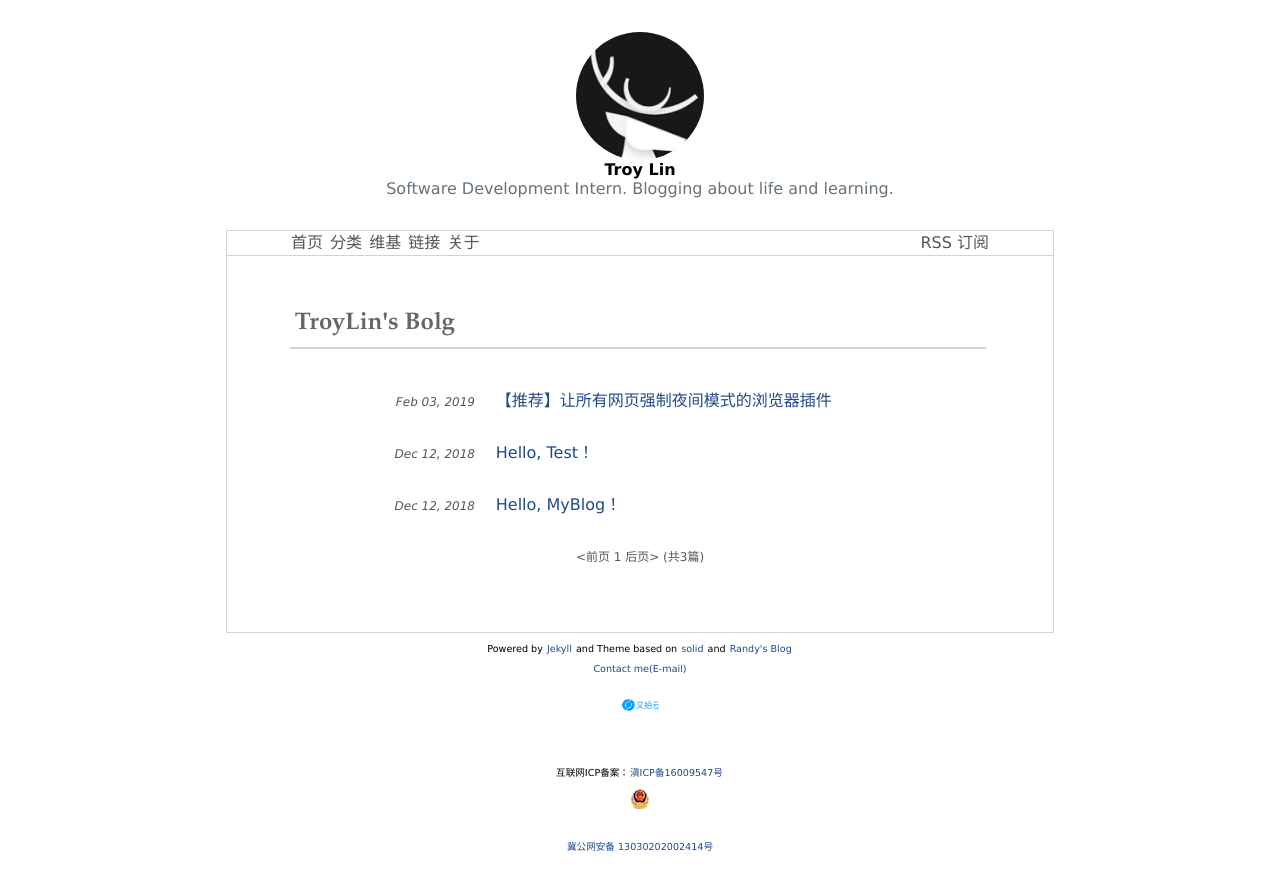
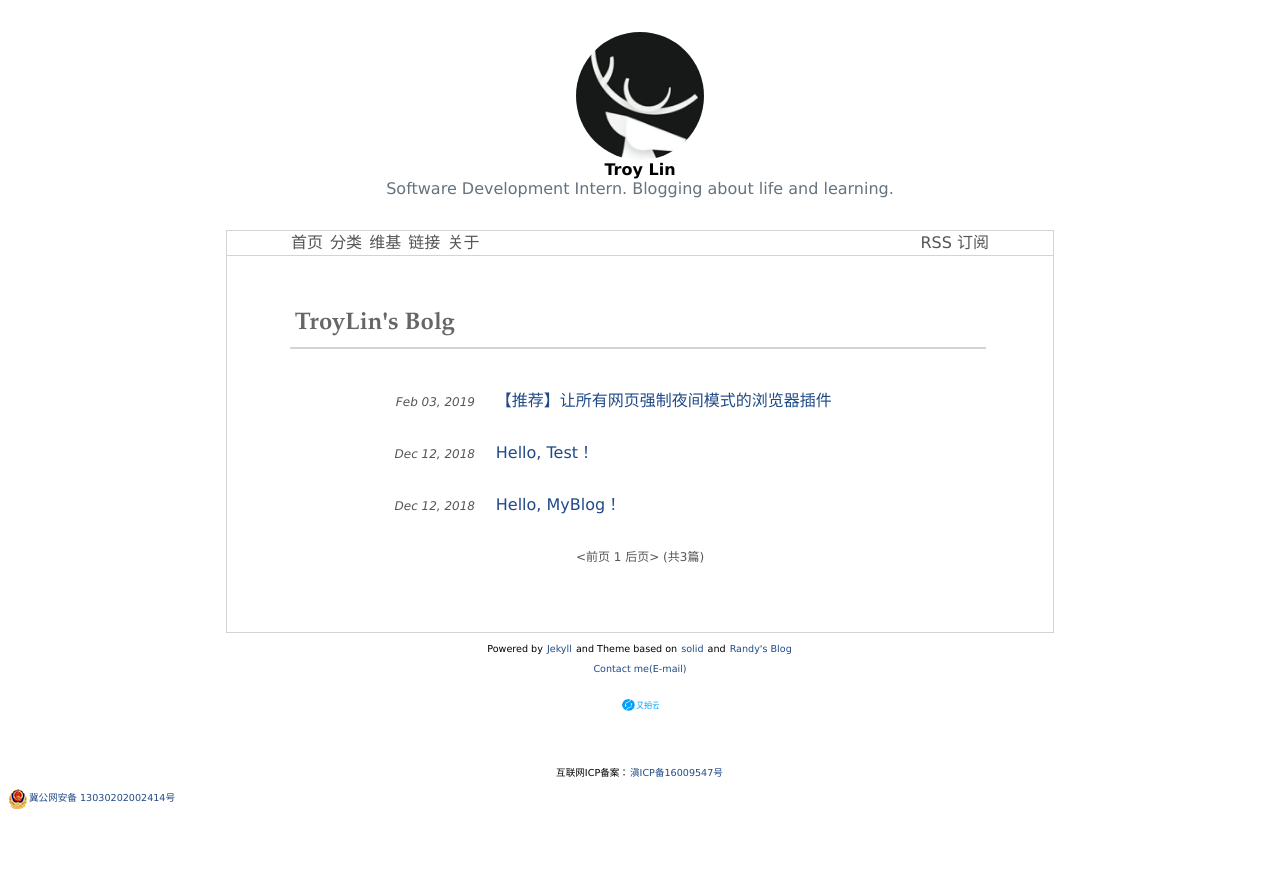
Before and after one commit to TroyLin0218/TroyLin0218.github.io, a Jekyll site: the page built from index.html, in a window 1280 px wide. Shown: the top 890 px of the page. Built offline with Jekyll 4.4.1, drawn with Linux system fonts in a browser that asks for light colours; the list of posts is cut into pages by our own code.

Commit message:
修改公安备案样式

```diff
--- a/_includes/footer.html
+++ b/_includes/footer.html
@@ -11,8 +11,8 @@
     </p>
     <p style="font-size:0.6em;">互联网ICP备案：<a href="http://www.beian.miit.gov.cn" target="_blank">滇ICP备16009547号</a></p>
     <p style="font-size:0.6em;">
-	    <img src="/images/gonganbeianlogo.png" />
-	    <a href="http://www.beian.gov.cn/portal/registerSystemInfo?recordcode=13030202002414" target="_blank">
+	    <img src="/images/gonganbeianlogo.png" style="float:left;"/>
+	    <a href="http://www.beian.gov.cn/portal/registerSystemInfo?recordcode=13030202002414" target="_blank" style="float:left;">
 		    冀公网安备 13030202002414号
 	    </a>
      </p>
```
